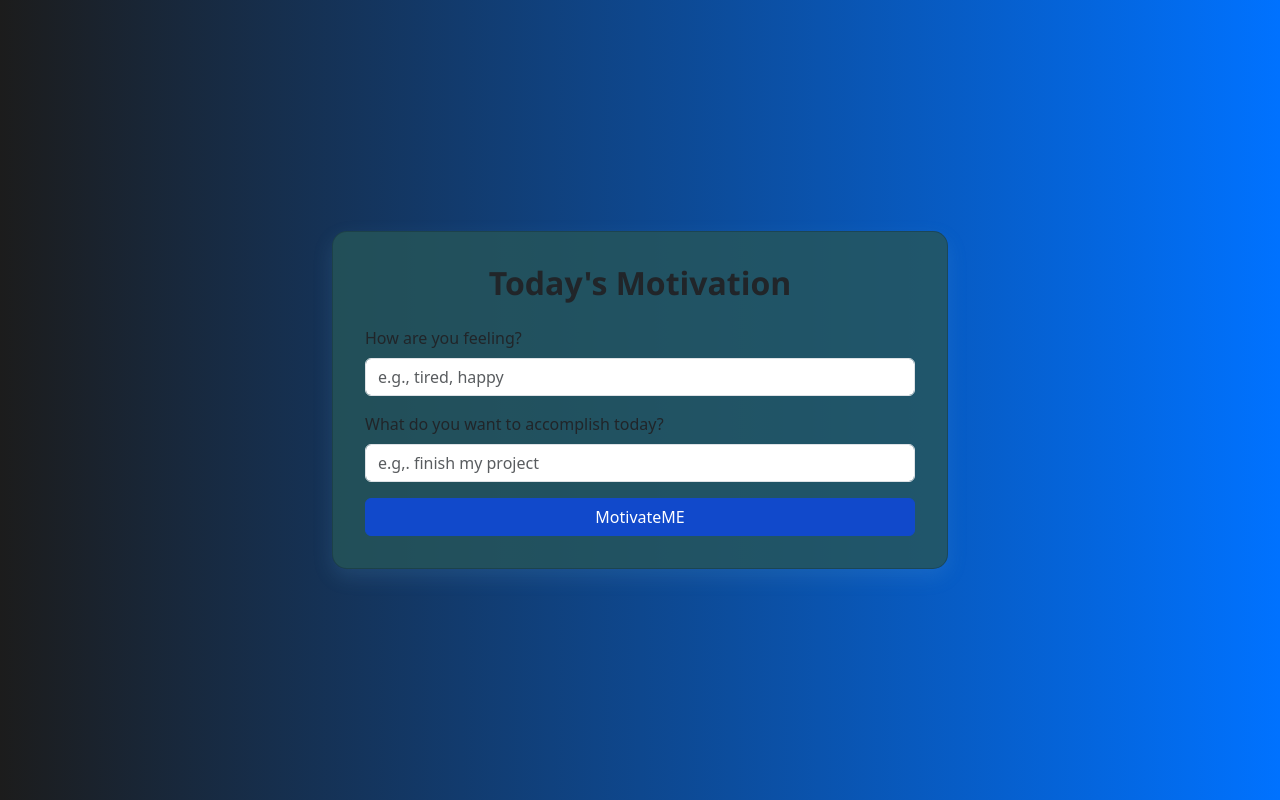
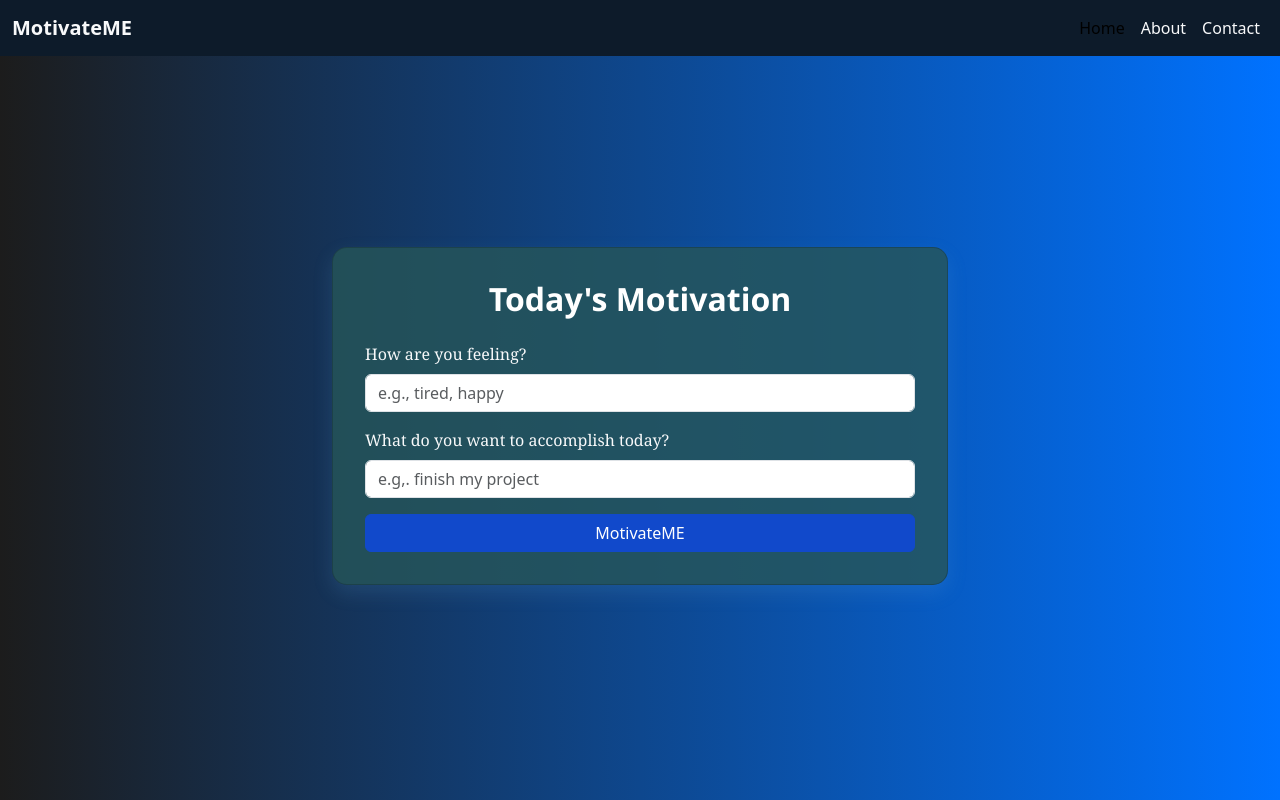
Before and after one commit to JayAby/MotivateM3, a Flask app: page / in a window 1280 px wide. Run offline with Flask 3, Linux system fonts and the light colour scheme; parts of the project's set-up code (start-up, migrations or seed data) failed here and were passed over.

Commit message:
Refactor: Update Code structure and replaced hugging face key.

```diff
--- a/app.py
+++ b/app.py
@@ -4,12 +4,17 @@
 import os
 import markdown
 
-load_dotenv()
+# Load .env and override any system/global variables
+load_dotenv(override=True)
 
 app = Flask(__name__)
 
+# Get HF Token
+HF_TOKEN = os.getenv("HF_TOKEN")
+if not HF_TOKEN:
+    raise ValueError("HF_TOKEN is missing. Please add it to your .env file.")
+
 # Setup Hugging Face client
-HF_TOKEN = os.getenv("HF_TOKEN")
 client = InferenceClient(token=HF_TOKEN)
 
 @app.route("/")
@@ -18,11 +23,14 @@
 
 @app.route("/generate", methods=["POST"])
 def generate():
-    feeling = request.form.get("feeling")
-    goal = request.form.get("goal")
+    feeling = request.form.get("feeling", "").strip()
+    goal = request.form.get("goal", "").strip()
+
+    if not goal and not feeling:
+        return render_template("result.html", message="Please provide a goal or a feeling.")
 
     # Prompt for the AI
-    prompt = f"Give a motivating message to help achieve goal: {goal} considering that they feel: {feeling}."
+    prompt = f"Give a motivating message to help achieve goal: {goal} while considering they feel: {feeling}."
 
     # Generate from Hugging Face model
     try:
@@ -34,12 +42,19 @@
 
         # Extract the AI message
         raw_message = response['choices'][0]['message']['content'].strip()
-        message = markdown.markdown(raw_message)
 
-    except Exception as e:
-        import traceback
-        traceback.print_exc()
-        message = f"Error generating message: {e}"
+    except Exception:
+        # Fallback: use text_generation if chat_completion is not supported
+        response = client.text_generation(
+            model="openai/gpt-oss-20b",
+            inputs = prompt,
+            max_new_tokens=80
+        )
+        raw_message = response.generated_text.strip()
+
+    # Render with Markdown
+    message = markdown.markdown(raw_message)
+
 
     return render_template("result.html", message=message)
 
--- a/templates/index.html
+++ b/templates/index.html
@@ -15,6 +15,19 @@
                 min-height: 100vh;
             }
 
+            .navbar-custom {
+                background-color: #0d1b2a;
+            }
+
+            .navbar-custom .navbar-brand,
+            .navbar-custom .nav-link{
+                color: #f8f9fa;
+            }
+
+            .navbar-custom .nav-link:hover{
+                color: #00aaff;
+            }
+
             .card-custom{
                 background-color: #265659d2;
                 border-radius: 15px;
@@ -25,6 +38,13 @@
             h2{
                 font-family: 'Segoe UI', Tahoma, Geneva, Verdana, sans-serif;
                 font-weight: 700;
+                color: #ffffff;
+
+            }
+
+            label{
+                font-family: Georgia, 'Times New Roman', Times, serif;
+                color: #f8f9fa;
             }
 
             button.btn-primary{
@@ -38,15 +58,37 @@
             }
         </style>
     </head>
-    <body class="d-flex align-items-center justify-content-center">
+    <body>
+        <!-- Navbar -->
+         <nav class="navbar navbar-expand-lg navbar-custom">
+            <div class="container-fluid">
+                <a class="navbar-brand fw-bold" href="#">MotivateME</a>
+                <button class="navbar-toggler" type="button" data-bs-toggle="collapse" data-bs-target="#navbarNav">
+                    <span class="navbar-toggler-icon"></span>
+                </button>
+                <div class="collapse navbar-collapse" id="navbarNav">
+                    <ul class="navbar-nav ms-auto">
+                        <li class="nav-item">
+                            <a class="nav-link active" href="#">Home</a>
+                        </li>
+                        <li class="nav-item">
+                            <a class="nav-link" href="#">About</a>
+                        </li>
+                        <li class="nav-item">
+                            <a class="nav-link" href="#">Contact</a>
+                        </li>
+                    </ul>
+                </div>
+            </div>
+         </nav>
 
-        <div class="container col-md-8 col-lg-6">
-
-            <!-- Form Card -->
-            <div class="card card-custom">
-                <h2 class="mb-4 text-center">Today's Motivation</h2>
-
-                <form action="/generate" method="POST">
+         <!-- Form Section -->
+         <div class="d-flex align-items-center justify-content-center" style="min-height: 90vh;">
+            <div class="container col-md-8 col-lg-6">
+                <!-- Form Card -->
+                 <div class="card card-custom">
+                    <h2 class="mb-4 text-center">Today's Motivation</h2>
+                    <form action="/generate" method="POST">
                         <div class="mb-3">
                             <label for="feeling" class="form-label">How are you feeling?</label>
                             <input type="text" id="feeling" name="feeling" class="form-control" placeholder="e.g., tired, happy" required>
@@ -61,6 +103,7 @@
                 </form>
             </div>
         </div>
+    </div>
 
     <script src="https://cdn.jsdelivr.net/npm/bootstrap@5.3.3/dist/js/bootstrap.bundle.min.js"></script>
     </body>
```
Also changed, not shown: templates/result.html (+53 -4 lines), test.py (+37 -11 lines).
